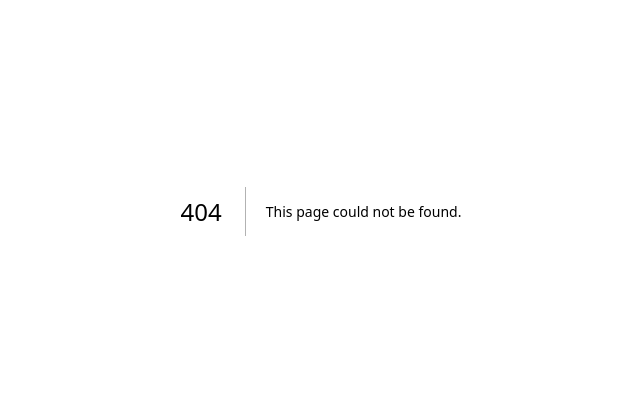
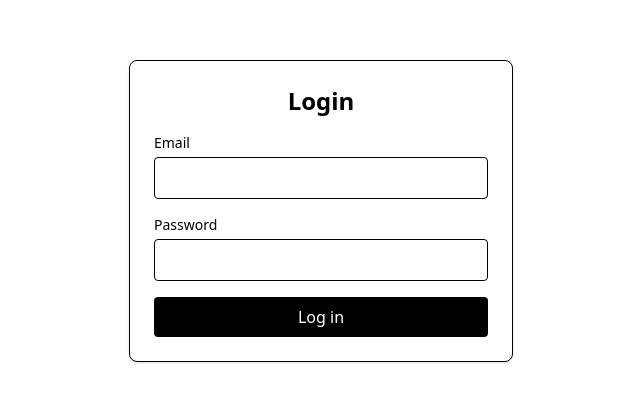
Before and after one commit to BartoszBee/jwt-1, a Next.js app: page /login in a window 1280 px wide. Before the commit this address had no page. Shown: the part 189-590 px from the top of the page, without its empty margins (319-959 px from the left). Built offline with nearby package versions, Linux system fonts and the light colour scheme.

Commit message:
login page added

```diff
--- /dev/null
+++ b/app/login/page.tsx
@@ -0,0 +1,77 @@
+"use client";
+
+import { useState } from "react";
+import { useRouter } from "next/navigation";
+
+export default function LoginPage() {
+  const router = useRouter();
+
+  const [email, setEmail] = useState("");
+  const [password, setPassword] = useState("");
+  const [error, setError] = useState("");
+
+  async function handleSubmit(e: React.FormEvent) {
+    e.preventDefault();
+    setError("");
+
+    const res = await fetch("/api/auth/login", {
+      method: "POST",
+      headers: {
+        "Content-Type": "application/json",
+      },
+      body: JSON.stringify({ email, password }),
+    });
+
+    if (!res.ok) {
+      setError("Invalid email or password");
+      return;
+    }
+
+    // Logowanie OK → redirect na /profile
+    router.push("/profile");
+  }
+
+  return (
+    <div className="min-h-screen flex items-center justify-center p-4">
+      <form
+        onSubmit={handleSubmit}
+        className="w-full max-w-sm p-6 border rounded-lg shadow"
+      >
+        <h1 className="text-2xl font-semibold mb-4 text-center">Login</h1>
+
+        {error && (
+          <p className="mb-4 text-red-600 text-center text-sm">{error}</p>
+        )}
+
+        <div className="mb-4">
+          <label className="block mb-1 text-sm">Email</label>
+          <input
+            type="email"
+            className="w-full border px-3 py-2 rounded"
+            value={email}
+            onChange={(e) => setEmail(e.target.value)}
+            required
+          />
+        </div>
+
+        <div className="mb-4">
+          <label className="block mb-1 text-sm">Password</label>
+          <input
+            type="password"
+            className="w-full border px-3 py-2 rounded"
+            value={password}
+            onChange={(e) => setPassword(e.target.value)}
+            required
+          />
+        </div>
+
+        <button
+          type="submit"
+          className="w-full bg-black text-white py-2 rounded hover:bg-gray-800"
+        >
+          Log in
+        </button>
+      </form>
+    </div>
+  );
+}
```
